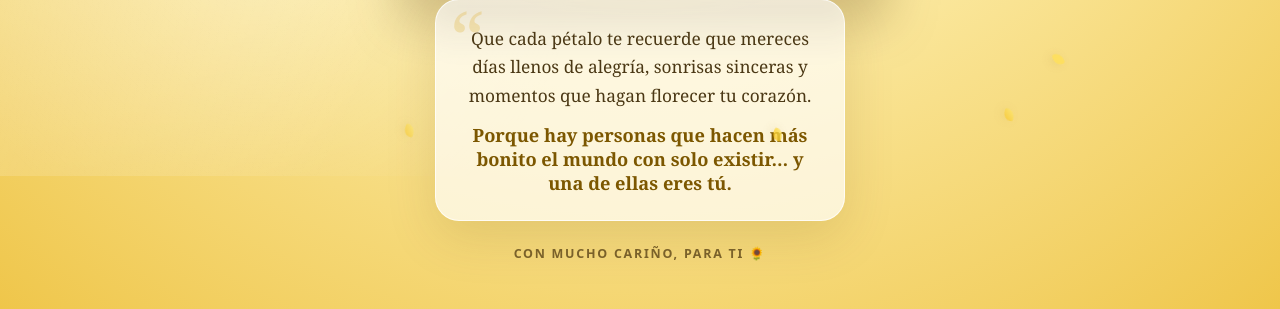
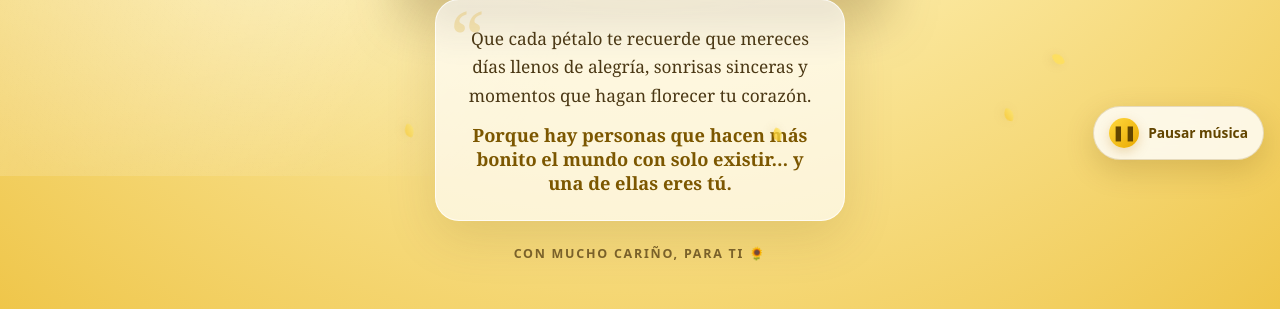
Before and after one commit to miguelSerna/KIMBERLY, a plain HTML site: page index.html in a window 1280 px wide. Both pictures are taken after a click on the button "Abrir mi sorpresa ✨". Shown: the part 624-933 px from the top of the page. Drawn offline with Linux system fonts and the light colour scheme.

Commit message:
Agregar música con controles de reproducción

```diff
--- a/index.html
+++ b/index.html
@@ -19,6 +19,7 @@
     .lead{margin:17px auto 12px;max-width:330px;font-size:1.17rem;line-height:1.5;font-style:italic}.bouquet-wrap{position:relative;margin:12px auto 4px;width:min(96vw,490px)}.glow{position:absolute;inset:17% 8% 10%;border-radius:50%;background:rgba(255,224,89,.6);filter:blur(26px)}.bouquet{position:relative;width:100%;display:block;mix-blend-mode:multiply;filter:drop-shadow(0 24px 24px rgba(83,53,0,.25));animation:float 4s ease-in-out infinite}@keyframes float{50%{transform:translateY(-9px) rotate(.5deg)}}
     .message{position:relative;margin:-2px auto 0;padding:25px 22px;width:min(91vw,410px);border-radius:24px;background:rgba(255,255,255,.68);box-shadow:0 16px 50px rgba(109,73,0,.15);border:1px solid rgba(255,255,255,.75);backdrop-filter:blur(10px)}.message:before{content:'“';position:absolute;left:14px;top:-15px;font-size:4.7rem;color:rgba(218,160,0,.22)}.message p{position:relative;margin:0;font-size:1.08rem;line-height:1.65}.message strong{display:block;margin-top:13px;color:#7c5700;font-size:1.14rem}.signature{margin:24px 0 0;font:600 .78rem/1.4 system-ui,sans-serif;letter-spacing:.14em;text-transform:uppercase;color:#7b632c}
     .spark{position:absolute;width:7px;height:7px;border-radius:50%;background:#fff6ac;box-shadow:0 0 16px 6px #ffe168;animation:twinkle 2.4s ease-in-out infinite}@keyframes twinkle{50%{opacity:.2;transform:scale(.45)}}
+    .music-control{position:fixed;right:16px;bottom:calc(16px + env(safe-area-inset-bottom));z-index:12;display:flex;align-items:center;gap:9px;max-width:calc(100vw - 32px);padding:11px 15px;border:1px solid rgba(122,82,0,.18);border-radius:999px;background:rgba(255,255,255,.82);color:#624500;box-shadow:0 10px 30px rgba(103,69,0,.2);backdrop-filter:blur(12px);font:700 .86rem/1 system-ui,sans-serif;cursor:pointer;opacity:0;visibility:hidden;transform:translateY(12px);transition:opacity .5s,visibility .5s,transform .5s}.music-control.show{opacity:1;visibility:visible;transform:none}.music-control .music-icon{display:grid;place-items:center;width:30px;height:30px;border-radius:50%;background:linear-gradient(135deg,#ffd83e,#e9a900);font-size:.9rem;box-shadow:0 4px 12px rgba(174,117,0,.25)}.music-control:active{transform:scale(.96)}
     @media(prefers-reduced-motion:reduce){*,*:before,*:after{animation:none!important;scroll-behavior:auto!important}.petals{display:none}}
   </style>
 </head>
@@ -32,6 +33,8 @@
     </section>
   </div>
   <div class="petals" id="petals" aria-hidden="true"></div>
+  <audio id="music" src="sabras-herencia-de-timbiqui.mp3" preload="metadata" loop></audio>
+  <button class="music-control" id="musicControl" type="button" aria-label="Pausar música" aria-pressed="true"><span class="music-icon" id="musicIcon">❚❚</span><span id="musicLabel">Pausar música</span></button>
   <main id="main">
     <span class="spark" style="left:12%;top:10%"></span><span class="spark" style="right:9%;top:19%;animation-delay:.8s"></span>
     <p class="eyebrow">Hoy florece algo bonito</p>
@@ -47,7 +50,10 @@
   <script>
     const petals=document.getElementById('petals');
     for(let i=0;i<22;i++){const p=document.createElement('i');p.className='petal';p.style.left=Math.random()*100+'vw';p.style.animationDuration=7+Math.random()*7+'s';p.style.animationDelay=-Math.random()*14+'s';p.style.opacity=.38+Math.random()*.58;petals.appendChild(p)}
-    document.getElementById('open').addEventListener('click',()=>{document.getElementById('gate').classList.add('hide');document.getElementById('main').classList.add('show');setTimeout(()=>window.scrollTo({top:0,behavior:'smooth'}),120)});
+    const music=document.getElementById('music'),musicControl=document.getElementById('musicControl'),musicIcon=document.getElementById('musicIcon'),musicLabel=document.getElementById('musicLabel');
+    function updateMusicButton(){const paused=music.paused;musicIcon.textContent=paused?'▶':'❚❚';musicLabel.textContent=paused?'Reproducir música':'Pausar música';musicControl.setAttribute('aria-label',musicLabel.textContent);musicControl.setAttribute('aria-pressed',String(!paused))}
+    document.getElementById('open').addEventListener('click',()=>{document.getElementById('gate').classList.add('hide');document.getElementById('main').classList.add('show');musicControl.classList.add('show');music.volume=.72;music.play().then(updateMusicButton).catch(updateMusicButton);setTimeout(()=>window.scrollTo({top:0,behavior:'smooth'}),120)});
+    musicControl.addEventListener('click',()=>{if(music.paused){music.play()}else{music.pause()}updateMusicButton()});music.addEventListener('play',updateMusicButton);music.addEventListener('pause',updateMusicButton);
   </script>
 </body>
 </html>
```
Also changed, not shown: 1 other file.
